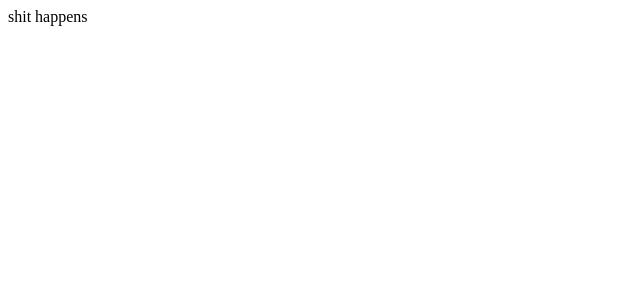
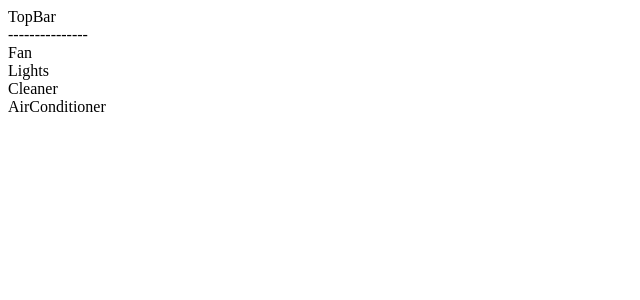
Before and after one commit to PAN-Chuwen/smart-home-react, a React (Create React App) app: page / in a window 1280 px wide. Shown: the top 300 px of the page, without its empty margins (0-640 px from the left). Built offline with nearby package versions, Linux system fonts and the light colour scheme.

Commit message:
Add basic structure for components

```diff
--- /dev/null
+++ b/src/AirConditioner.js
@@ -0,0 +1,7 @@
+import React from 'react'
+
+export default function AirConditioner() {
+  return (
+    <div>AirConditioner</div>
+  )
+}
--- a/src/App.js
+++ b/src/App.js
@@ -1,10 +1,14 @@
 
 import './App.css';
+import Devices from './Devices';
+import TopBar from './TopBar';
 
 function App() {
   return (
     <>
-    shit happens
+      <TopBar></TopBar>
+      ---------------
+      <Devices></Devices>
     </>
   );
 }
--- /dev/null
+++ b/src/Cleaner.js
@@ -0,0 +1,7 @@
+import React from 'react'
+
+export default function Cleaner() {
+  return (
+    <div>Cleaner</div>
+  )
+}
--- /dev/null
+++ b/src/Devices.js
@@ -0,0 +1,17 @@
+import React from 'react'
+import Fan from './Fan'
+import Lights from './Lights'
+import Cleaner from './Cleaner'
+import AirConditioner from './AirConditioner'
+
+export default function Devices() {
+  return (
+    <div>
+        <Fan></Fan>
+        <Lights></Lights>
+        <Cleaner></Cleaner>
+        <AirConditioner></AirConditioner>
+
+    </div>
+  )
+}
--- /dev/null
+++ b/src/Fan.js
@@ -0,0 +1,7 @@
+import React from 'react'
+
+export default function Fan() {
+  return (
+    <div>Fan</div>
+  )
+}
--- /dev/null
+++ b/src/Lights.js
@@ -0,0 +1,7 @@
+import React from 'react'
+
+export default function Lights() {
+  return (
+    <div>Lights</div>
+  )
+}
--- /dev/null
+++ b/src/TopBar.js
@@ -0,0 +1,7 @@
+import React from 'react'
+
+export default function TopBar() {
+  return (
+    <div>TopBar</div>
+  )
+}
```
